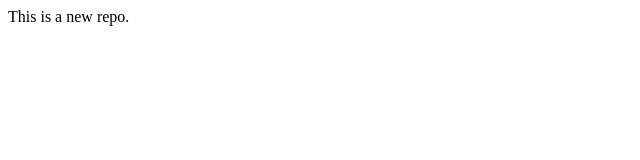
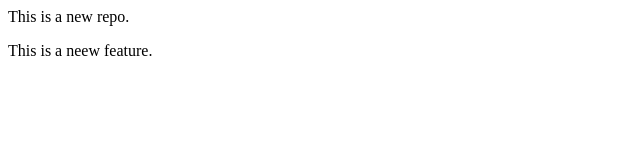
Before and after one commit to Ayaan1911/LocalRepo, a plain HTML site: page index.html in a window 1280 px wide. Shown: the whole page, without its empty margins (0-640 px from the left). Drawn offline with Linux system fonts and the light colour scheme.

Commit message:
Add new feature

```diff
--- a/index.html
+++ b/index.html
@@ -1 +1,2 @@
 <p>This is a new repo.</p>
+<p>This is a neew feature.</p>
```
